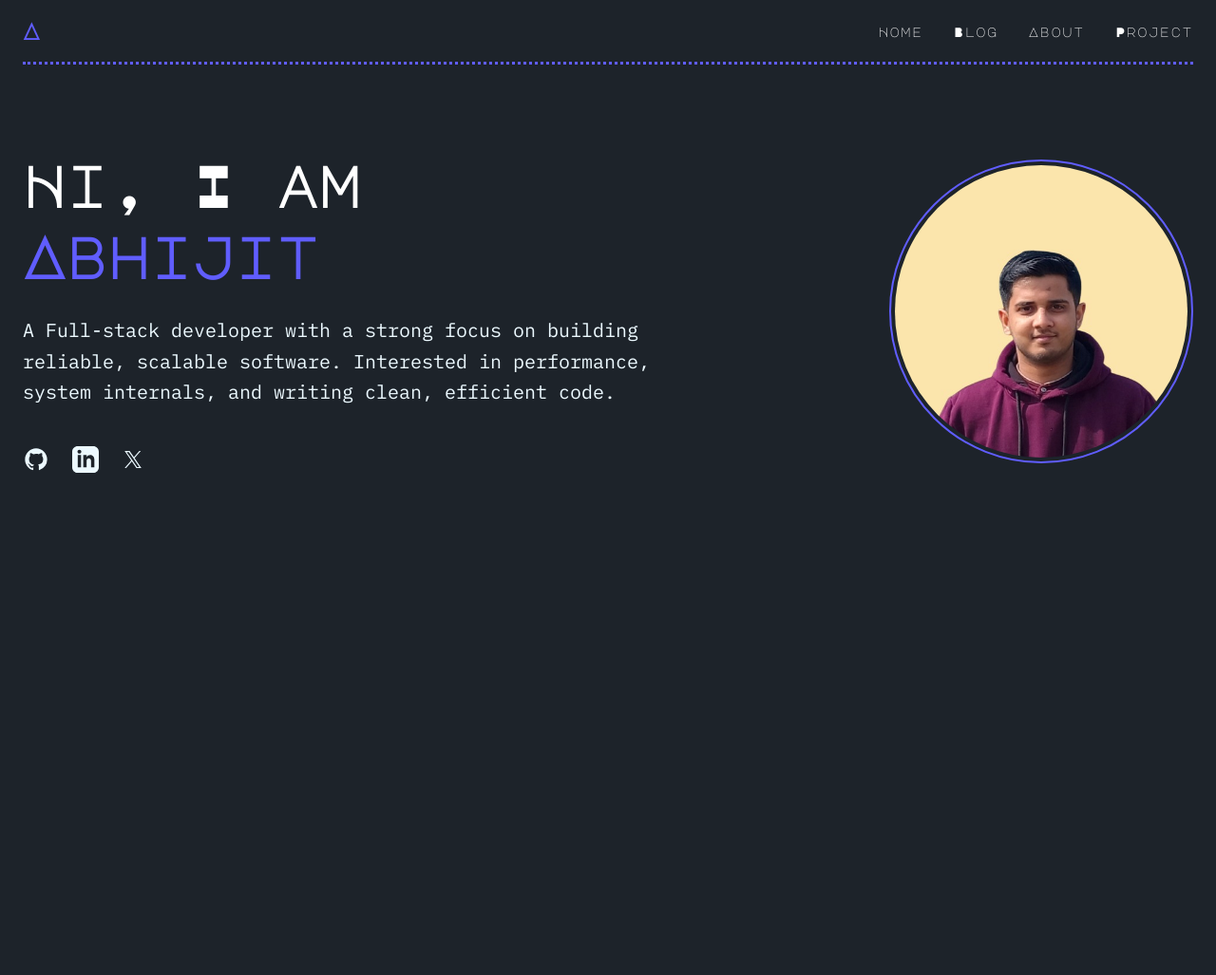
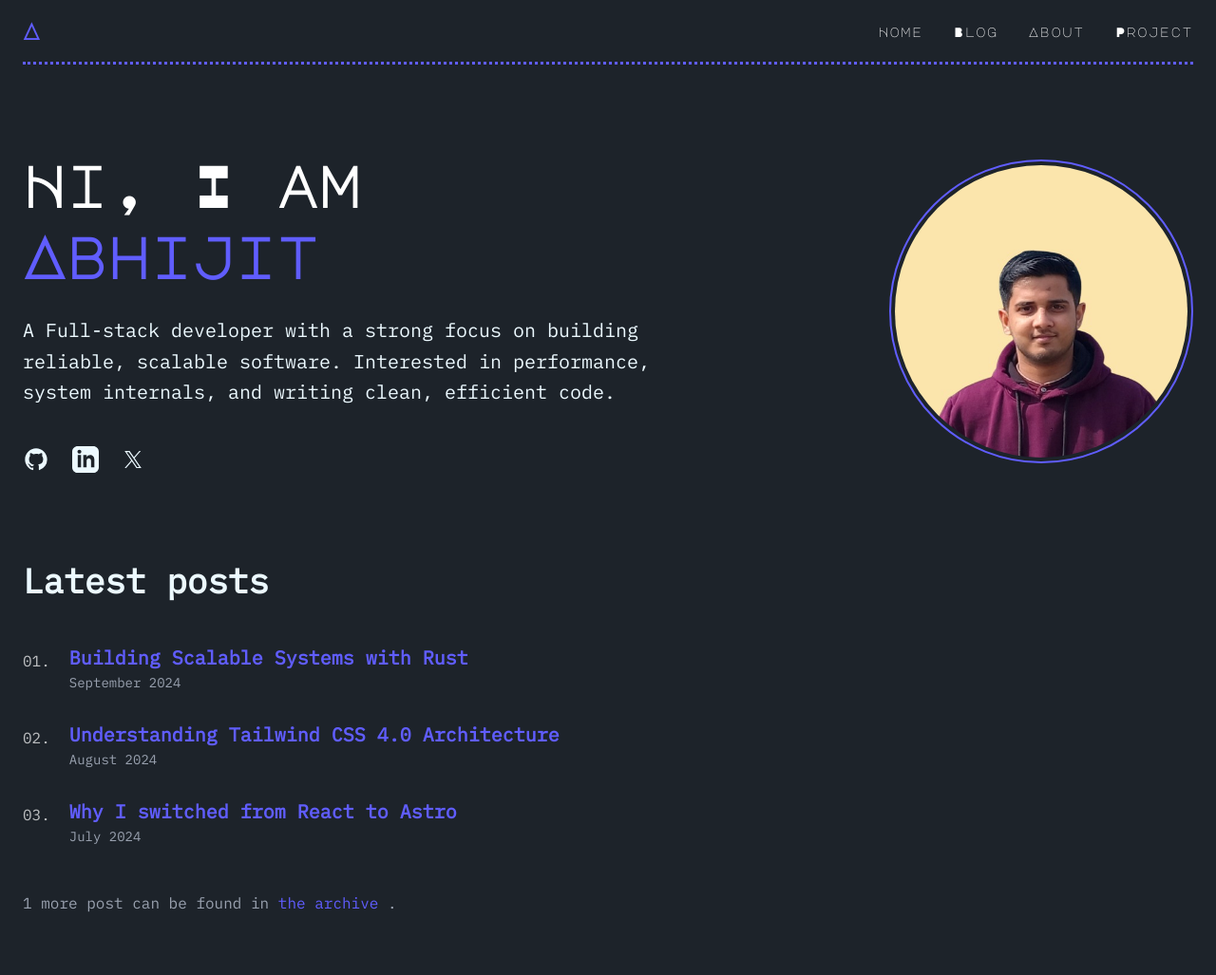
Before and after one commit to thexeromin/portfolio, an Astro site: page / in a window 1280 px wide. Shown: the whole page at 95% size. Before the commit the page ends 800 px from the top, so only its background shows below. Built offline with nearby package versions, Linux system fonts and the light colour scheme; Astro itself is replaced by a stand-in of ours; a web font is replaced by a local one.

Commit message:
add: latest post component

```diff
--- a/src/components/Header.astro
+++ b/src/components/Header.astro
@@ -2,7 +2,7 @@
 
 ---
 
-<header class="fixed top-0 z-50 w-full pt-4">
+<header class="bg-dark-base fixed top-0 z-50 w-full pt-4">
   <nav class="w-full px-6">
     <div
       class="border-neon mx-auto flex max-w-7xl items-center justify-between border-b-3 border-dotted pb-4"
--- /dev/null
+++ b/src/components/LatestPost.astro
@@ -0,0 +1,61 @@
+---
+// TODO: delete dummy posts
+const posts = [
+  {
+    number: "01.",
+    title: "Building Scalable Systems with Rust",
+    date: "September 2024",
+    link: "#"
+  },
+  {
+    number: "02.",
+    title: "Understanding Tailwind CSS 4.0 Architecture",
+    date: "August 2024",
+    link: "#"
+  },
+  {
+    number: "03.",
+    title: "Why I switched from React to Astro",
+    date: "July 2024",
+    link: "#"
+  }
+];
+---
+
+<section class="font-ibm-plex py-16">
+  <h2 class="text-ice mb-8 inline-block pb-4 text-3xl font-bold md:text-4xl">
+    Latest posts
+  </h2>
+
+  <div class="flex flex-col gap-8">
+    {
+      posts.map((post) => (
+        <a href={post.link} class="group block">
+          <div class="flex items-start gap-5">
+            <span class="shrink-0 pt-1 text-sm text-white opacity-70 transition-opacity group-hover:opacity-100 md:text-base">
+              {post.number}
+            </span>
+
+            <div class="flex flex-col">
+              <h3 class="text-neon decoration-neon mb-1 text-lg leading-tight font-bold transition-all group-hover:underline group-hover:underline-offset-4 md:text-xl">
+                {post.title}
+              </h3>
+
+              <span class="text-sm text-gray-400">{post.date}</span>
+            </div>
+          </div>
+        </a>
+      ))
+    }
+  </div>
+
+  <div class="mt-12 text-sm text-gray-400 md:text-base">
+    1 more post can be found in
+    <a
+      href="/archive"
+      class="text-neon decoration-neon transition-all hover:underline hover:underline-offset-4"
+    >
+      the archive
+    </a>.
+  </div>
+</section>
--- a/src/pages/index.astro
+++ b/src/pages/index.astro
@@ -2,6 +2,7 @@
 import BaseHead from "../components/BaseHead.astro";
 import Header from "../components/Header.astro";
 import Hero from "../components/Hero.astro";
+import LatestPost from "../components/LatestPost.astro";
 import { SITE_DESCRIPTION, SITE_TITLE } from "../consts";
 ---
 
@@ -16,6 +17,7 @@ import { SITE_DESCRIPTION, SITE_TITLE } from "../consts";
     <main class="w-full px-6">
       <section class="mx-auto w-full max-w-7xl pt-32">
         <Hero />
+        <LatestPost />
       </section>
     </main>
   </body>
```
